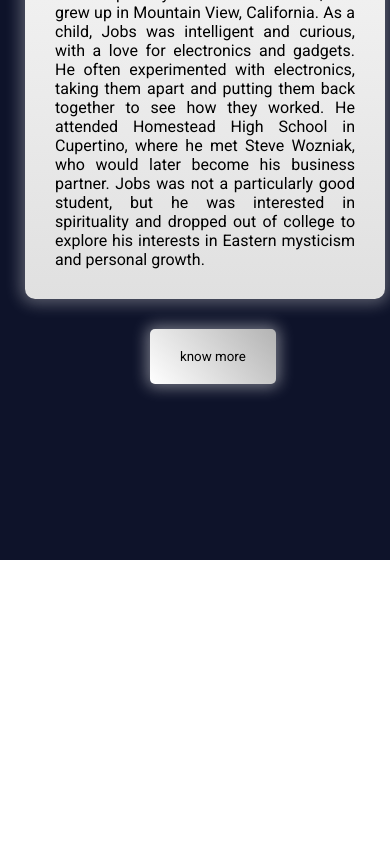
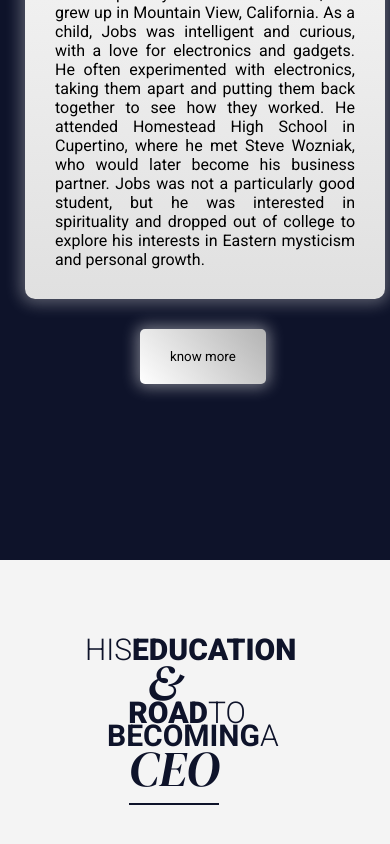
Before and after one commit to tahsinttalha/fcc-tribute-site, a plain HTML site: page index.html in a window 390 px wide. Shown: the part 1140-1984 px from the top of the page. Before the commit the page ends 1774 px from the top, so only its background shows below. Drawn offline with Linux system fonts and the light colour scheme.

Commit message:
Corrected some faults in second section

```diff
--- a/index.html
+++ b/index.html
@@ -40,19 +40,70 @@
       <h1 id="title2-2"><b>early</b>life</h1>
       <figure id="img-div">
         <img id="image" src="paul&steve.jpg">
-        <figcaption id="image-caption" alt="taken from All About Steve Jobs website (allaboutstevejobs.com)">figure:
+        <figcaption id="image-caption" alt="taken from All About Steve Jobs website( link: allaboutstevejobs.com)">
+          figure:
           Paul Jobs and Steve Jobs</figcaption>
       </figure>
       <div id="early-life">
-        Steve Jobs was born on February 24, 1955, in San Francisco, California, to Joanne Schieble and Abdulfattah Jandali, two University of Wisconsin graduate students who put him up for adoption. He was adopted by Paul and Clara Jobs, and grew up in Mountain View, California. As a child, Jobs was intelligent and curious, with a love for electronics and gadgets. He often experimented with electronics, taking them apart and putting them back together to see how they worked. He attended Homestead High School in Cupertino, where he met Steve Wozniak, who would later become his business partner. Jobs was not a particularly good student, but he was interested in spirituality and dropped out of college to explore his interests in Eastern mysticism and personal growth.
+        Steve Jobs was born on February 24, 1955, in San Francisco, California, to Joanne Schieble and Abdulfattah
+        Jandali, two University of Wisconsin graduate students who put him up for adoption. He was adopted by Paul and
+        Clara Jobs, and grew up in Mountain View, California. As a child, Jobs was intelligent and curious, with a love
+        for electronics and gadgets. He often experimented with electronics, taking them apart and putting them back
+        together to see how they worked. He attended Homestead High School in Cupertino, where he met Steve Wozniak, who
+        would later become his business partner. Jobs was not a particularly good student, but he was interested in
+        spirituality and dropped out of college to explore his interests in Eastern mysticism and personal growth.
       </div>
       <a href="#"><button type id="call-to-action"> know more</button></a>
 
     </section>
-    <section id="ed&jouney">
 
+    <section id="final-section">
+      <h1 id="title3">his<b>education</b><i>&</i></h1>
+      <h1 id="title3-2"><b>road</b>to</h1><h1 id="title3-3"><b>becoming</b>a<i>CEO</i></h1>
     </section>
   </main>
+
+
+
+
+
+
+
+
+
+
+
+
+
+
+
+
+
+
+
+
+
+
+
+
+
+
+
+
+
+
+
+
+
+
+
+
+
+
+
+
+
+
   <footer></footer>
 </body>
 
--- a/styles.css
+++ b/styles.css
@@ -185,7 +185,7 @@ header li {
     margin: 250px auto;
     z-index: 2;
     position: relative;
-    left: 150px;
+    left: 140px;
     border: none;
     border-radius: 5px;
     box-shadow: 0 0 15px 3px #f4f4f475;
@@ -237,7 +237,7 @@ header li {
   }
 
 
-  #second-section {
+  #second-section, #final-section {
     width: 100%;
     height: 1200px;
     background: rgb(14, 19, 42);
@@ -245,7 +245,7 @@ header li {
   }
 
   #title2,
-  #title2-2 {
+  #title2-2{
     text-transform: uppercase;
     font-weight: 300;
     line-height: 65px;
@@ -258,20 +258,22 @@ header li {
   }
 
   #title2 b,
-  #title2-2 b {
+  #title2-2 b,
+  #title3 b,
+  #title3-2 b{
     font-weight: 900;
   }
 
-  #title2 i {
+  #title2 i{
     font-family: 'DM Serif Display', sans-serif;
     font-size: 50px;
     position: relative;
     top: 40px;
-    left: -90px;
+    left: -95px;
 
   }
 
-  #title2-2 {
+  #title2-2{
     position: relative;
     top: 45px;
     left: 123px;
@@ -321,4 +323,47 @@ header li {
     box-shadow: 0 0 15px 5px #f4f4f450;
   }
 
+  #final-section {
+    background-color: #f4f4f4;
+    color: rgb(14,19,42);
+  }
+
+  #title3,
+  #title3-2,
+  #title3-3{
+    text-transform: uppercase;
+    font-weight: 300;
+    line-height: 65px;
+    font-size: 30px;
+    position: relative;
+    left: 85px;
+    top: 50px;
+    max-width: 250px;
+
+  }
+  #title3-2 {
+    margin-bottom: -10px;
+  }
+  #title3-2, #title3-3{
+    position: relative;
+    top: 68px;
+    left: 107px;
+    max-width: 160px;
+    line-height: 7mm;
+   text-align: center;
+
+  }
+  #title3 i, #title3-3 i{
+    font-family: 'DM Serif Display', sans-serif;
+    font-size: 50px;
+    position: relative;
+    top: 40px;
+    right: 150px;
+
+  }
+  #title3-3 i {
+    border-bottom: 2px solid rgb(14,19,42);
+  }
+
+
 }
```
